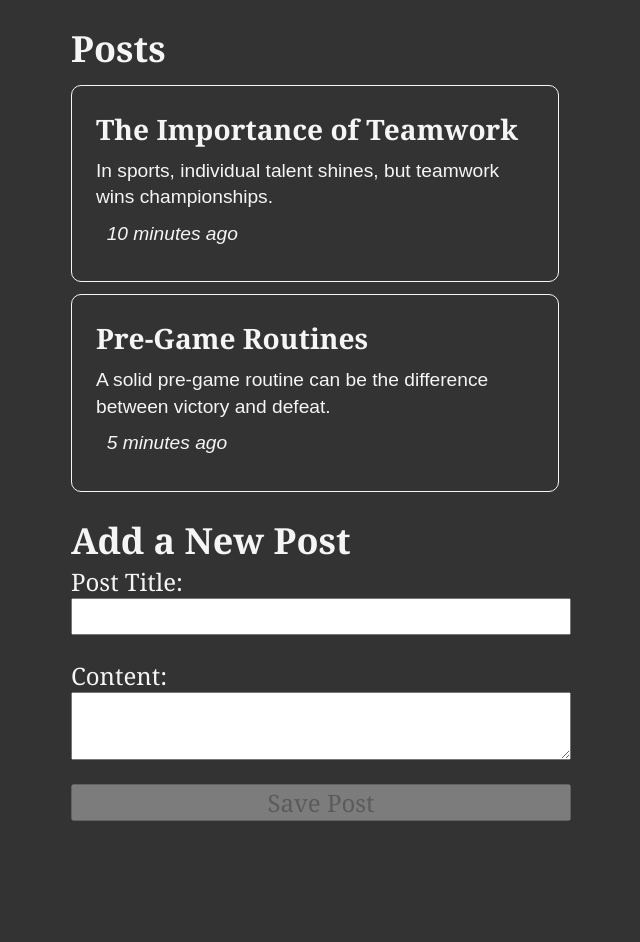
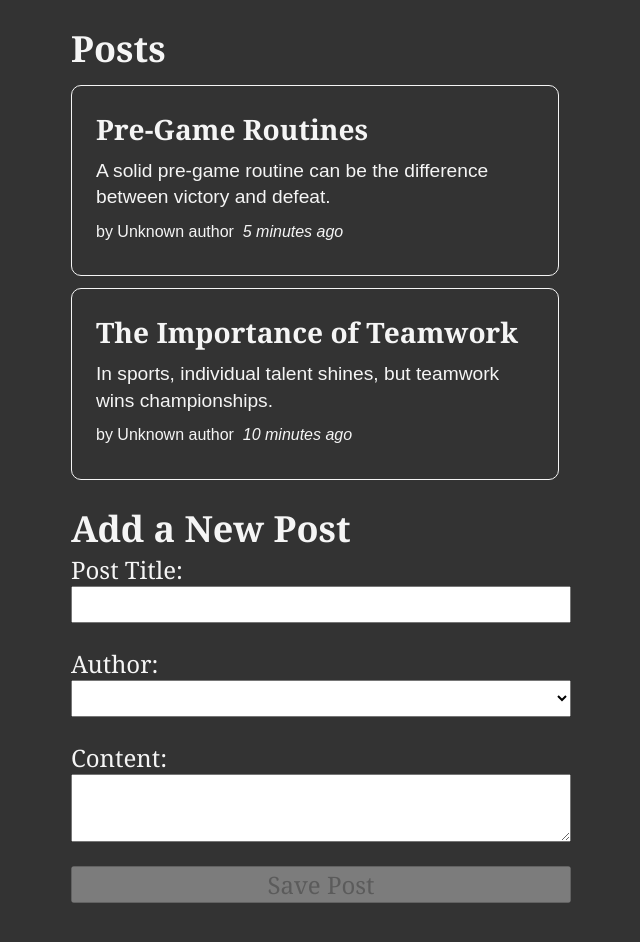
Before and after one commit to adriancretu03/blog-app, a React (Vite) app: page / in a window 1280 px wide. Shown: the top 942 px of the page, without its empty margins (319-959 px from the left). Built offline with nearby package versions, Linux system fonts and the light colour scheme.

Commit message:
feat: add users functionality for every post posted

```diff
--- a/src/app/store.js
+++ b/src/app/store.js
@@ -1,8 +1,9 @@
 import { configureStore } from "@reduxjs/toolkit";
 import postsReducer from "../features/posts/postsSlice";
-
+import usersReducer from "../features/users/usersSlice";
 export const store = configureStore({
   reducer: {
     posts: postsReducer,
+    users: usersReducer,
   },
 });
--- a/src/features/posts/AddPostForm.jsx
+++ b/src/features/posts/AddPostForm.jsx
@@ -1,25 +1,36 @@
 import { useState } from "react";
-import { useDispatch } from "react-redux";
+import { useDispatch, useSelector } from "react-redux";
 import { postAdded } from "./postsSlice";
+import { selectAllUsers } from "../users/usersSlice";
 
 const AddPostForm = () => {
   const dispatch = useDispatch();
 
   const onTitleChanged = (e) => setTitle(e.target.value);
   const onContentChanged = (e) => setContent(e.target.value);
+  const onAuthorChanged = (e) => setUserId(e.target.value);
+
+  const users = useSelector(selectAllUsers);
 
   const [title, setTitle] = useState("");
   const [content, setContent] = useState("");
+  const [userId, setUserId] = useState("");
 
   const onSavePostClicked = () => {
     if (title && content) {
-      dispatch(postAdded(title, content));
+      dispatch(postAdded(title, content, userId));
       setTitle("");
       setContent("");
     }
   };
 
-  const canSave = Boolean(title) && Boolean(content);
+  const canSave = Boolean(title) && Boolean(content) && Boolean(userId);
+
+  const usersOptions = users.map((user) => (
+    <option key={user.id} value={user.id}>
+      {user.name}
+    </option>
+  ));
 
   return (
     <section>
@@ -33,6 +44,11 @@
           value={title}
           onChange={onTitleChanged}
         />
+        <label htmlFor="postAuthor">Author:</label>
+        <select id="postAuthor" value={userId} onChange={onAuthorChanged}>
+          <option value=""></option>
+          {usersOptions}
+        </select>
         <label htmlFor="postContent">Content:</label>
         <textarea
           id="postContent"
--- /dev/null
+++ b/src/features/posts/PostAuthor.jsx
@@ -0,0 +1,11 @@
+import { useSelector } from "react-redux";
+import { selectAllUsers } from "../users/usersSlice.js";
+
+const PostAuthor = ({ userId }) => {
+  const users = useSelector(selectAllUsers);
+
+  const author = users.find((user) => user.id === userId);
+
+  return <span>by {author ? author.name : "Unknown author"}</span>;
+};
+export default PostAuthor;
--- a/src/features/posts/PostsList.jsx
+++ b/src/features/posts/PostsList.jsx
@@ -1,15 +1,21 @@
 import { useSelector } from "react-redux";
 import { selectAllPosts } from "./postsSlice";
 import TimeAgo from "./TimeAgo";
+import PostAuthor from "./PostAuthor";
 
 const PostsList = () => {
   const posts = useSelector(selectAllPosts);
 
-  const renderedPosts = posts.map((post) => (
+  const orderedPosts = posts
+    .slice()
+    .sort((a, b) => b.date.localeCompare(a.date));
+
+  const renderedPosts = orderedPosts.map((post) => (
     <article key={post.id}>
       <h3>{post.title}</h3>
       <p>{post.content.substring(0, 100)}</p>
       <p className="postCredit">
+        <PostAuthor userId={post.userId} />
         <TimeAgo timestamp={post.date} />
       </p>
     </article>
--- a/src/features/posts/postsSlice.js
+++ b/src/features/posts/postsSlice.js
@@ -26,13 +26,14 @@
       reducer(state, action) {
         state.push(action.payload);
       },
-      prepare(title, content) {
+      prepare(title, content, userId) {
         return {
           payload: {
             id: nanoid(),
             title,
             content,
             date: new Date().toISOString(),
+            userId,
           },
         };
       },
--- /dev/null
+++ b/src/features/users/usersSlice.js
@@ -0,0 +1,26 @@
+import { createSlice } from "@reduxjs/toolkit";
+
+const initialState = [
+  {
+    id: "1",
+    name: "Walter Sobchak",
+  },
+  {
+    id: "2",
+    name: "Donny Kerabatsos",
+  },
+  {
+    id: "3",
+    name: "Maude Lebowski",
+  },
+];
+
+const usersSlice = createSlice({
+  name: "users",
+  initialState,
+  reducers: {},
+});
+
+export const selectAllUsers = (state) => state.users;
+
+export default usersSlice.reducer;
--- a/src/index.css
+++ b/src/index.css
@@ -18,7 +18,8 @@
 
 input,
 textarea,
-button {
+button,
+select {
   font: inherit;
   margin-bottom: 1em;
 }
@@ -54,3 +55,7 @@
   display: flex;
   flex-direction: column;
 }
+
+.postCredit {
+  font-size: 1rem;
+}
```
